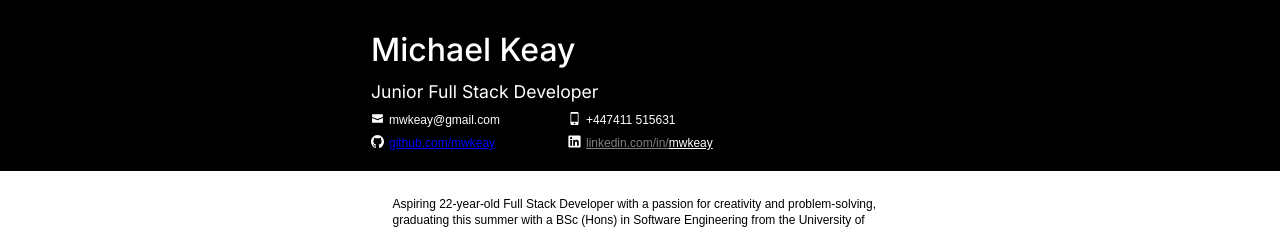
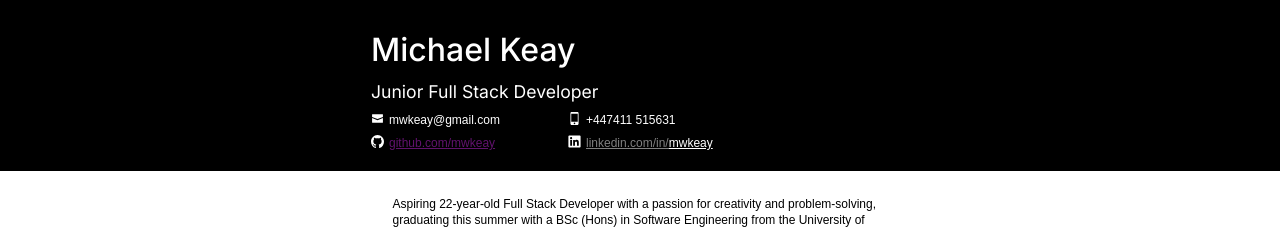
Before and after one commit to mwkeay/me, a Next.js app in the folder app/: page / in a window 1280 px wide. In both pictures the pointer is over the link "github.com/mwkeay". Shown: the top 229 px of the page. Built offline with nearby package versions, Linux system fonts and the light colour scheme.

Commit message:
changed link hover color

```diff
--- a/app/src/styles/cv-header.css
+++ b/app/src/styles/cv-header.css
@@ -63,7 +63,7 @@
 
         &&:hover {
             opacity: 100%;
-            color: blue;
+            color: #61126D;
 
             && > .grey {
                 opacity: 100%;
```
